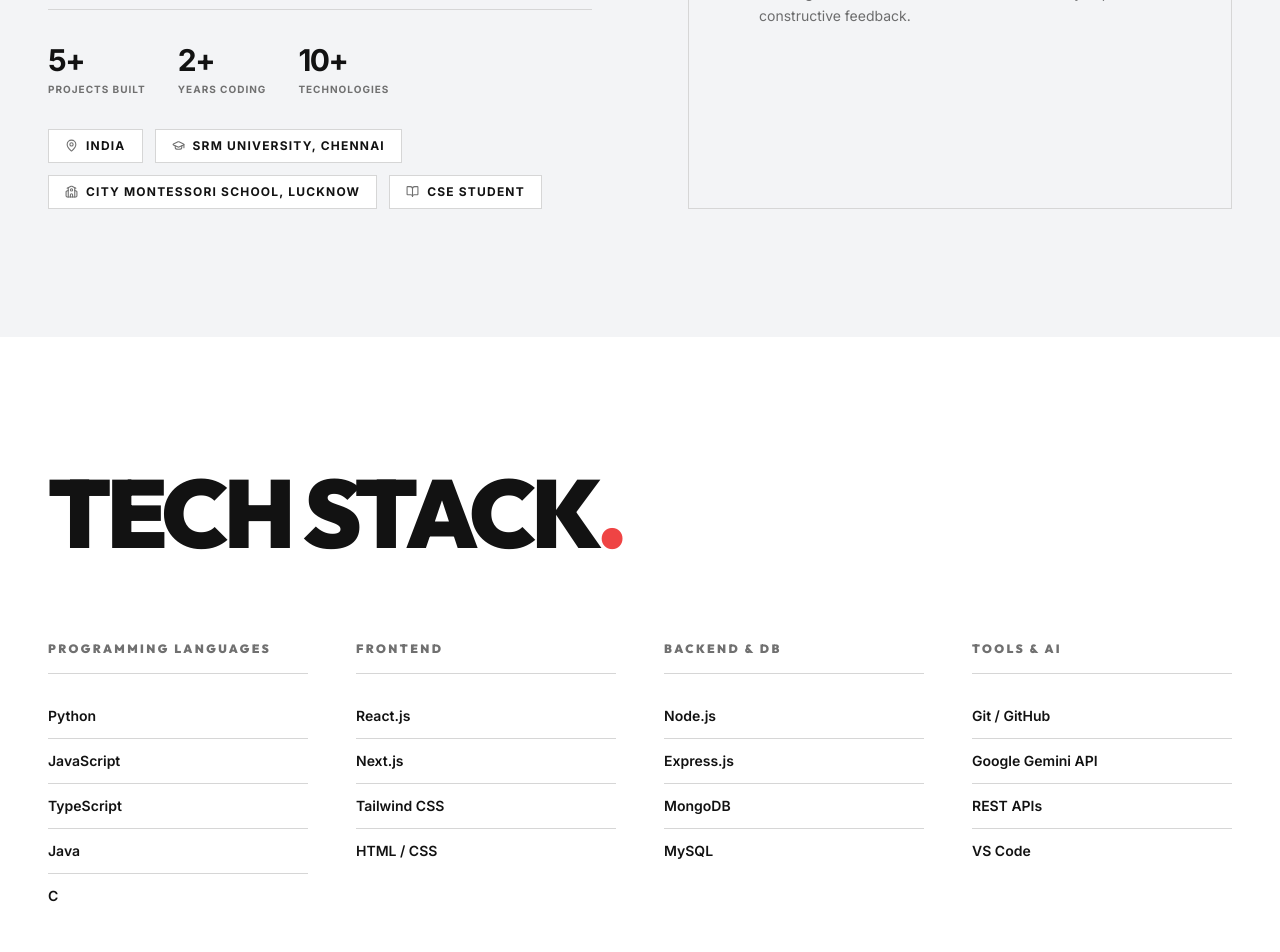
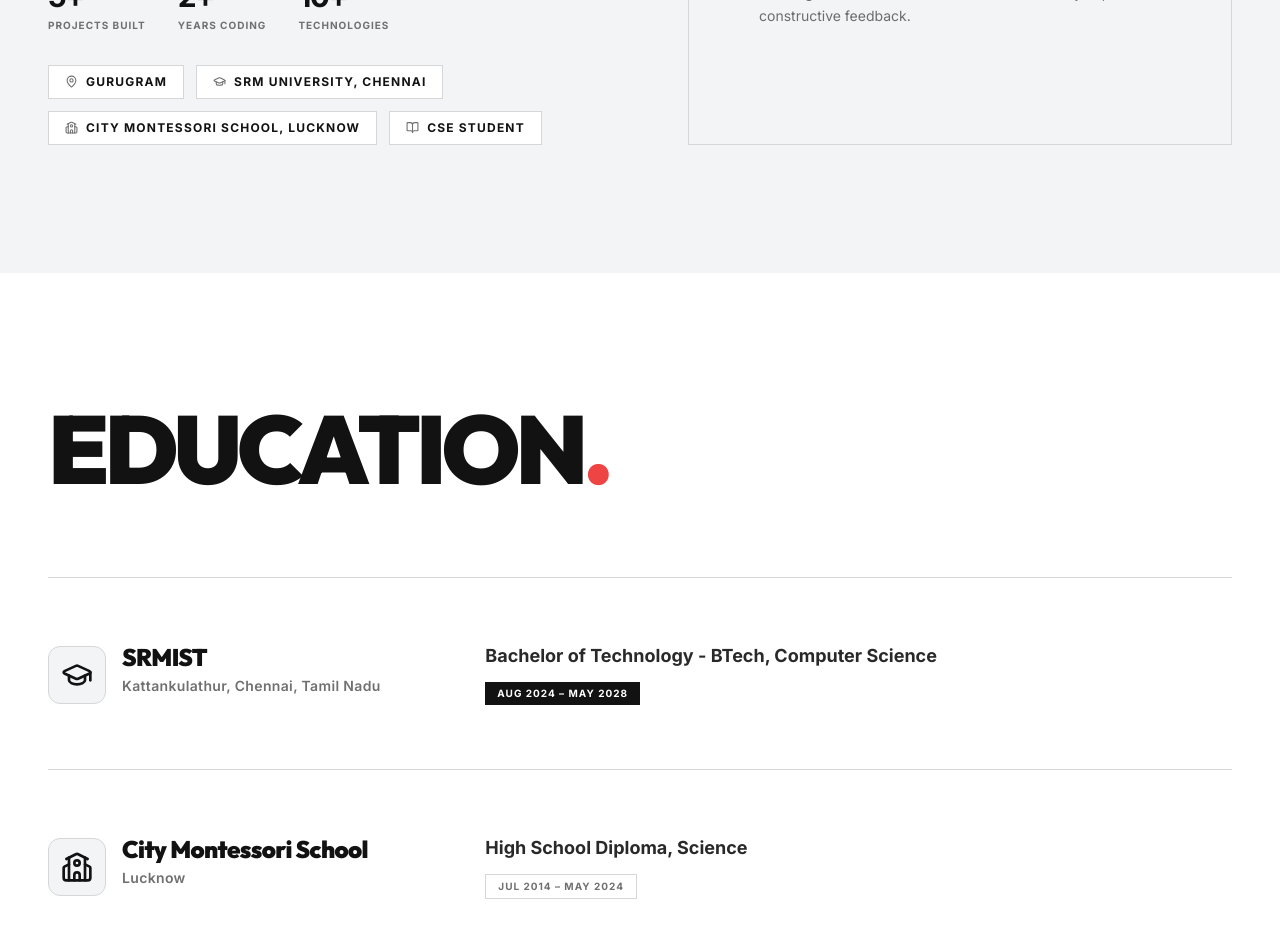
Before and after one commit to dakshsinha2412/Daksh-Sinha-Portfolio, a React (Vite) app: page / in a window 1280 px wide. Shown: the part 1460-2412 px from the top of the page. Built offline with nearby package versions, Linux system fonts and the light colour scheme; the HTML template or start-up script is replaced by a standard one.

Commit message:
Update About section: changed bio to Sophomore at SRMIST, Kattankulathur

```diff
--- a/src/components/AboutSection.tsx
+++ b/src/components/AboutSection.tsx
@@ -20,9 +20,8 @@
         {/* Left — bio */}
         <FadeIn delay={200} direction="right" className="space-y-8">
           <p className="text-xl md:text-2xl font-semibold text-foreground leading-snug">
-            Computer Science Engineering student in{" "}
-            <span className="font-black">India</span>, seeking internship
-            opportunities to apply and expand my skills in real-world environments.
+            Sophomore at{" "}
+            <span className="font-black">SRMIST, Kattankulathur, Chennai, Tamil Nadu</span>
           </p>
           <p className="text-base text-foreground/65 leading-[1.8]">
             I have a strong foundation in programming and core computer science concepts, with a keen interest in
@@ -44,7 +43,7 @@
           {/* Meta badges */}
           <div className="flex flex-wrap gap-3">
             {[
-              { icon: MapPin, label: "India" },
+              { icon: MapPin, label: "Gurugram" },
               { icon: GraduationCap, label: "SRM University, Chennai" },
               { icon: School, label: "City Montessori School, Lucknow" },
               { icon: BookOpen, label: "CSE Student" },
--- /dev/null
+++ b/src/components/EducationSection.tsx
@@ -0,0 +1,73 @@
+import { FadeIn } from "@/components/FadeIn";
+import { GraduationCap, School } from "lucide-react";
+
+const educationDetails = [
+  {
+    role: "Bachelor of Technology - BTech, Computer Science",
+    org: "SRMIST",
+    orgFull: "Kattankulathur, Chennai, Tamil Nadu",
+    period: "Aug 2024 \u2013 May 2028",
+    icon: GraduationCap,
+    isCurrent: true,
+  },
+  {
+    role: "High School Diploma, Science",
+    org: "City Montessori School",
+    orgFull: "Lucknow",
+    period: "Jul 2014 \u2013 May 2024",
+    icon: School,
+    isCurrent: false,
+  },
+];
+
+const EducationSection = () => (
+  <section id="education" className="py-20 md:py-32 bg-background">
+    <div className="container mx-auto px-6 md:px-12">
+      <FadeIn delay={100} direction="up" className="mb-20">
+        <h2 className="text-4xl sm:text-5xl md:text-7xl lg:text-8xl font-black uppercase tracking-tighter text-foreground break-words sm:break-normal">
+          Education<span className="text-red-500">.</span>
+        </h2>
+      </FadeIn>
+
+      <div className="space-y-0 border-t border-border">
+        {educationDetails.map((edu, i) => {
+          const Icon = edu.icon;
+          return (
+            <FadeIn key={edu.role} delay={200 + i * 100} direction="up">
+              <div className="grid md:grid-cols-[1fr_2fr] gap-8 md:gap-16 py-16 border-b border-border group">
+                {/* Left */}
+                <div className="flex flex-col gap-3">
+                  <div className="flex gap-4 items-start">
+                    <div className="p-3 bg-secondary rounded-xl border border-border mt-1">
+                      <Icon className="w-8 h-8 text-foreground" />
+                    </div>
+                    <div>
+                      <h3 className="text-2xl font-black text-foreground leading-tight tracking-tight">
+                        {edu.org}
+                      </h3>
+                      <p className="text-sm font-semibold text-muted-foreground tracking-wide mt-1">
+                        {edu.orgFull}
+                      </p>
+                    </div>
+                  </div>
+                </div>
+
+                {/* Right */}
+                <div className="flex flex-col justify-center space-y-3">
+                  <p className="text-lg font-bold text-foreground/90">
+                    {edu.role}
+                  </p>
+                  <span className={`inline-flex text-[10px] font-black uppercase tracking-widest px-3 py-1 w-fit ${edu.isCurrent ? "bg-foreground text-background" : "border border-border text-muted-foreground"}`}>
+                    {edu.period}
+                  </span>
+                </div>
+              </div>
+            </FadeIn>
+          );
+        })}
+      </div>
+    </div>
+  </section>
+);
+
+export default EducationSection;
--- a/src/components/Navbar.tsx
+++ b/src/components/Navbar.tsx
@@ -13,7 +13,7 @@
 
   // Track which section is in view
   useEffect(() => {
-    const sections = ["projects", "skills", "experience", "services", "about"];
+    const sections = ["projects", "skills", "education", "experience", "services", "about"];
     const observers: IntersectionObserver[] = [];
     sections.forEach((id) => {
       const el = document.getElementById(id);
@@ -27,6 +27,7 @@
 
   const links = [
     { label: "Projects", href: "#projects", id: "projects" },
+    { label: "Education", href: "#education", id: "education" },
     { label: "Skills", href: "#skills", id: "skills" },
     { label: "Experience", href: "#experience", id: "experience" },
     { label: "Services", href: "#services", id: "services" },
--- a/src/components/ProjectsSection.tsx
+++ b/src/components/ProjectsSection.tsx
@@ -2,6 +2,15 @@
 import { FadeIn } from "@/components/FadeIn";
 
 const projects = [
+  {
+    title: "Portfolio Website",
+    description: "A modern, responsive personal portfolio website with smooth animations and a clean dark UI.",
+    stack: ["React", "Tailwind CSS", "TypeScript"],
+    github: "https://github.com/dakshsinha2412/Daksh_Portfolio",
+    live: "#",
+    year: "2024",
+    tag: "Frontend",
+  },
   {
     title: "NetflixClone",
     description: "A simple Netflix homepage clone built with HTML and CSS. It mimics the look and feel of Netflix India's landing page.",
@@ -28,6 +37,15 @@
     live: "#",
     year: "2024",
     tag: "Frontend",
+  },
+  {
+    title: "Lexify",
+    description: "An AI-powered dyslexia-friendly reader that transforms complex text into clear and digestible content.",
+    stack: ["Node.js", "React", "Express", "Google Gemini"],
+    github: "https://github.com/dakshsinha2412/Lexify",
+    live: "#",
+    year: "2024",
+    tag: "Full Stack",
   },
 ];
 
--- a/src/pages/Index.tsx
+++ b/src/pages/Index.tsx
@@ -2,6 +2,7 @@
 import Navbar from "@/components/Navbar";
 import HeroSection from "@/components/HeroSection";
 import AboutSection from "@/components/AboutSection";
+import EducationSection from "@/components/EducationSection";
 import SkillsSection from "@/components/SkillsSection";
 import ExperienceSection from "@/components/ExperienceSection";
 import ProjectsSection from "@/components/ProjectsSection";
@@ -25,6 +26,7 @@
         <Navbar />
         <HeroSection />
         <AboutSection />
+        <EducationSection />
         <SkillsSection />
         <ExperienceSection />
         <ProjectsSection />
```
